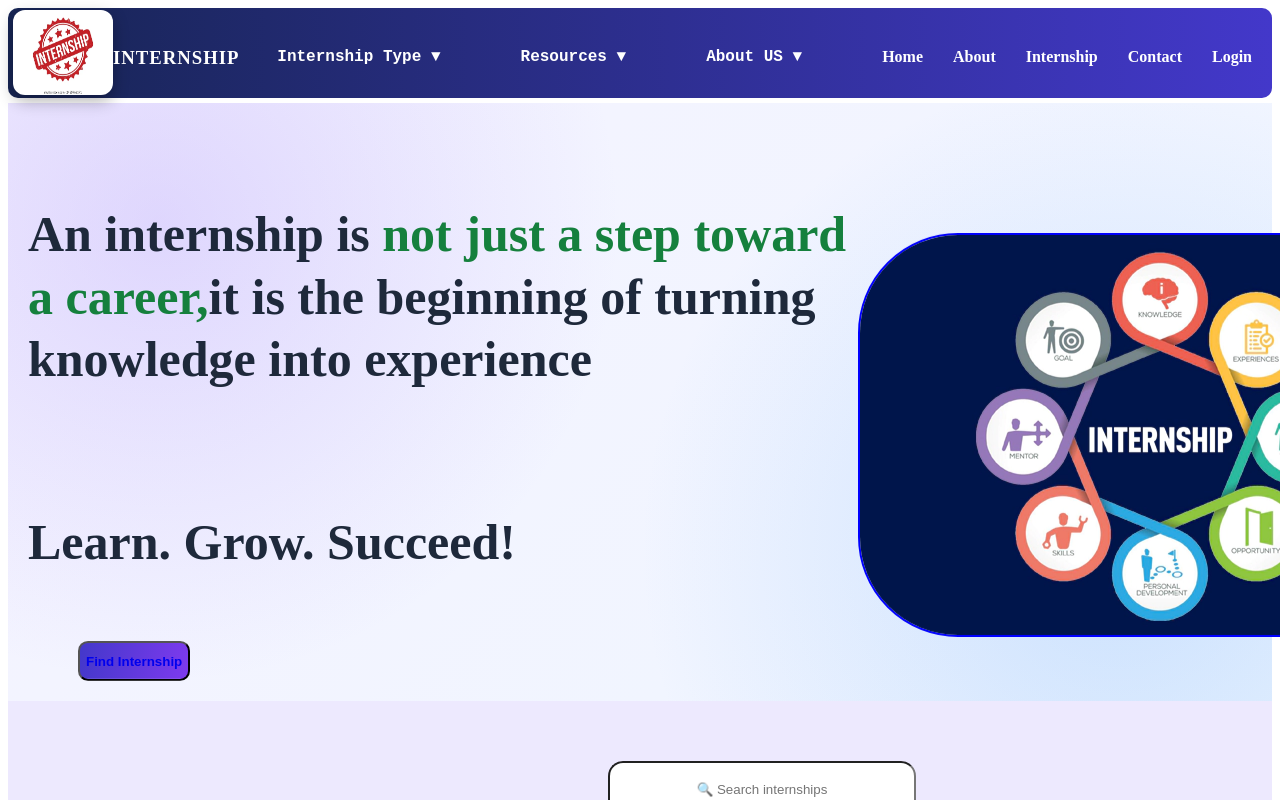
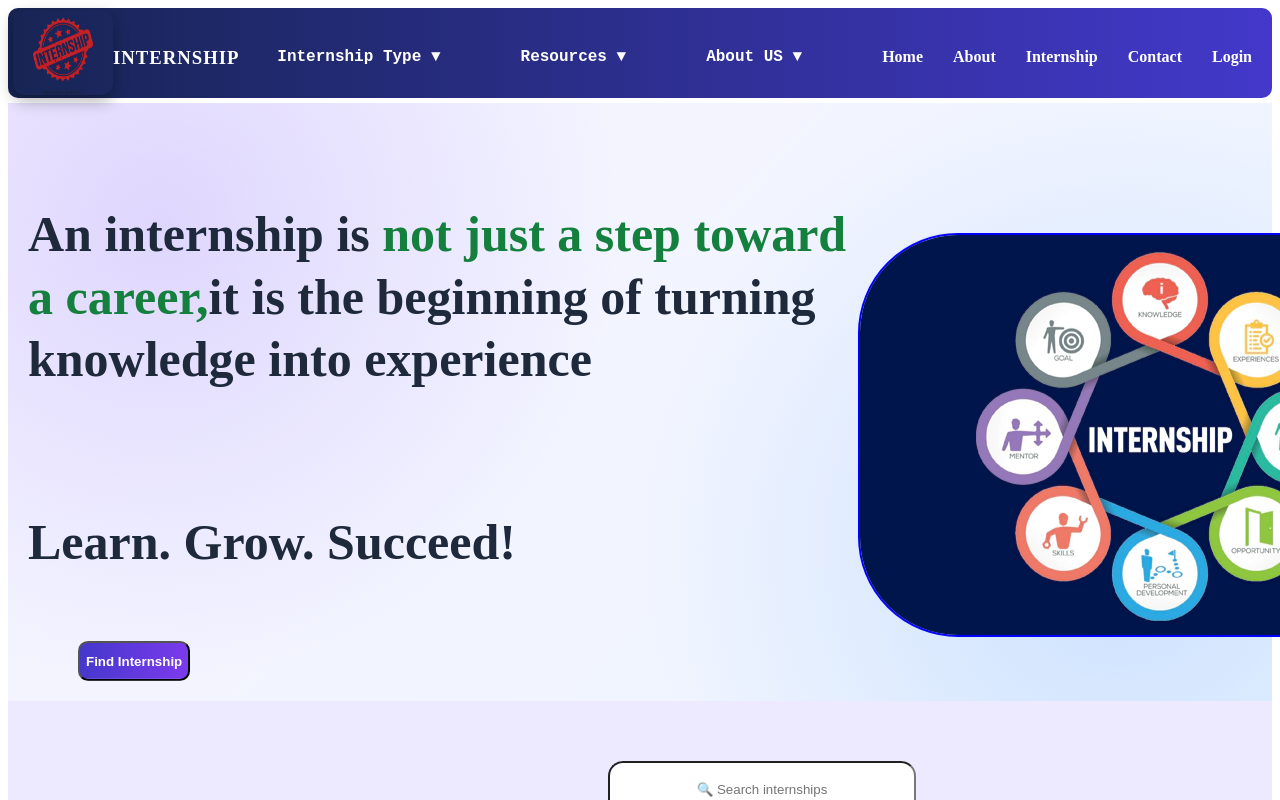
Before and after one commit to Nikhil-588/internship, a React (Vite) app: page / in a window 1280 px wide. Shown: the top 800 px of the page. Built offline with nearby package versions, Linux system fonts and the light colour scheme.

Commit message:
Update login validation and error styling

```diff
--- a/src/index.css
+++ b/src/index.css
@@ -9,7 +9,6 @@ nav{
 }
 
 nav img{
-  background-color: blueviolet;
   height: 85px;
   width: 100px;
   border-radius: 0px;
@@ -323,9 +322,10 @@ gap: 1px;
 }
 .find
 {
-  background-color: lightblue;
+  background-color: white;
   height: 40px;
   font-weight: bold;
+
   width: auto;
   border-radius: 10px;
   margin-left: 70px;
@@ -652,6 +652,7 @@ form h1{
 }
 .find a{
   text-decoration: none;
+  color: white;
 }
 
 .contact1{
@@ -1278,3 +1279,8 @@ nav a:has(img),
 li::marker {
   font-size: 0px;
 }
+
+
+.nofound{
+  text-align: center;
+}
--- a/src/navbar.jsx
+++ b/src/navbar.jsx
@@ -5,7 +5,7 @@ function Navbar(){
     return(
         <nav>
 
-               <img src="/image1.png" alt="Internship Logo" className="logo" />
+               <img src="/image11.png" alt="Internship Logo" className="logo" />
 
             <h3>INTERNSHIP</h3>
             <button
--- a/src/pages/login.jsx
+++ b/src/pages/login.jsx
@@ -22,6 +22,12 @@ function Login() {
     const user = users.find(
       (user) => user.email === email && user.password === password
     );
+
+    if(!user){
+      setError("Account not found. Please create an account to continue");
+      return;
+    }
+
 
     if (user) {
       localStorage.setItem("isLoggedIn", "true");
```
Also changed, not shown: public/image11.png (added).
